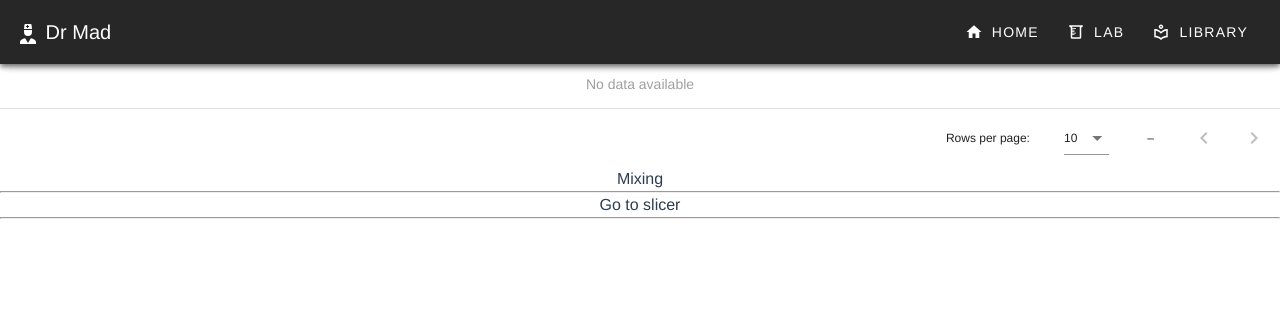
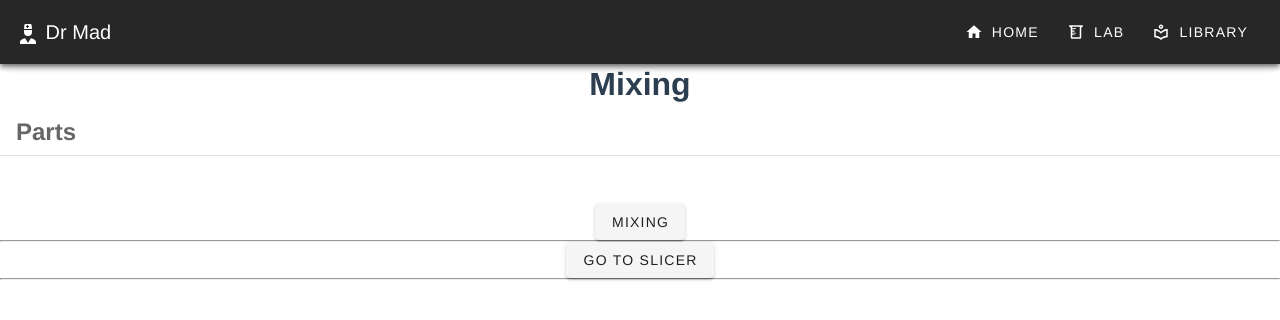
Before and after one commit to Azmog25/projetVue2022, a Vue app: page /labo/mix in a window 1280 px wide. Shown: the top 320 px of the page. Built offline with nearby package versions, Linux system fonts and the light colour scheme.

Commit message:
commit final

```diff
--- a/src/components/CheckedList.vue
+++ b/src/components/CheckedList.vue
@@ -1,15 +1,15 @@
 <template>
   <div>
-    <table>
+    <v-simple-table>
       <tr>
-        <td>
-          <p v-for="(e,index) in entries" :key="index">
+        <th>
+          <h3 v-for="(e,index) in parts" :key="index">
             <input type="checkbox" :id="index" :value="index" v-model="chosenEntries" @change="$emit('chosen-changed',chosenEntries)">
             <label :for="index"><span v-for="(f,index) in fields" :key="index">{{e[f]}} </span></label>
-          </p>
-        </td>
+          </h3>
+        </th>
       </tr>
-    </table>
+    </v-simple-table>
   </div>
 </template>
 
@@ -18,9 +18,10 @@
   export default {
     name: 'CheckedList',
     props: ['entries','fields'],
-    data : () => {
+    data() {
       return {
-        chosenEntries:[]
+        chosenEntries:[],
+        parts: this.$store.getters.getParts
       }
     }
   }
--- a/src/store/index.js
+++ b/src/store/index.js
@@ -21,6 +21,9 @@ export default new Vuex.Store({
                 state.viruses.push(elem)
             })
         },
+        addVirusToLibrary(state, virus) {
+            state.viruses.push(virus)
+        },
 
         setSample(state, virus) {
             state.samples.push(virus)
--- a/src/views/Home.vue
+++ b/src/views/Home.vue
@@ -1,8 +1,8 @@
 <template>
   <div>
     <h1>Home</h1>
-    <p> Welcome to Dr Mad P4 laboratory. Here you can create the most monstruous viruses ever known</p>
-
+    <h4> Welcome to Dr Mad P4 laboratory. Here you can create the most monstruous viruses ever known</h4>
+    <v-spacer></v-spacer>
     <v-carousel
         cycle
         height="400"
--- a/src/views/Mixer.vue
+++ b/src/views/Mixer.vue
@@ -1,44 +1,90 @@
 <template>
   <div>
-    <v-data-table border="0">
-      <tr>
-        <td><h1>Parts</h1></td>
-      </tr>
-      <tr>
-        <td>
-          <CheckedList :fields="['code']" @chosen-changed="chosenParts = $event" />
-        </td>
-      </tr>
-    </v-data-table>
-    <button :disabled="chosenParts.length===0" @click="mix()">Mixing</button>
+    <h1>Mixing</h1>
+    <v-simple-table border="0">
+      <thead>
+        <tr>
+          <th><h1>Parts</h1></th>
+        </tr>
+      </thead>
+      <tbody>
+        <tr>
+          <th>
+            <h3 v-for="(e,index) in parts" :key="index">
+              <input type="checkbox" :id="index" :value="index" @change="bonjour(index)">
+              <label :for="index">{{parts[index].code}}</label>
+            </h3>
+          </th>
+        </tr>
+      </tbody>
+
+    </v-simple-table>
+    <v-btn @click="mix()">Mixing</v-btn>
 
     <hr/>
-    <button @click="$router.push({path:'/labo/slice'})">Go to slicer</button>
+    <v-btn @click="$router.push({path:'/labo/slice'})">Go to slicer</v-btn>
 
     <hr/>
-    <p v-if="newVirus != null">New virus: <input v-model="newVirus.name"> {{newVirus.code}} {{newVirus.mortalite}}
-    <button @click="sendToLibrary">Send to library</button>
-    </p>
+    <v-row>
+      <v-col
+          cols="12"
+          sm="6"
+          md="4"
+          lg="3"
+      >
+      <v-card elevation="20" v-if="newVirus != null">
+        <v-card-title class="subheading font-weight-bold">
+          New virus:
+        </v-card-title>
 
+        <v-divider></v-divider>
+
+        <v-list dense>
+          <v-list-item>
+            <v-list-item-content class="aligned-end">
+
+              <v-text-field v-model="newVirus.name"> </v-text-field>{{newVirus.code}} {{newVirus.mortalite}}
+
+            </v-list-item-content>
+          </v-list-item>
+        </v-list>
+
+        <v-list-item-action>
+          <v-btn color="blue lighten-3" elevation="8" @click="sendToLibrary">Send to library
+
+            <v-icon>{{  }}</v-icon>
+
+          </v-btn>
+        </v-list-item-action>
+      </v-card>
+      </v-col>
+    </v-row>
   </div>
 </template>
 
 <script>
   import {Virus, viruses} from '@/model'
-  import CheckedList from '../components/CheckedList.vue'
 
   export default {
     name: 'Mixer',
-    data : () => {
+    data() {
       return {
         chosenParts:[],
-        newVirus : null
+        newVirus : null,
+        parts: this.$store.getters.getParts
       }
     },
-    components: {
-      CheckedList
-    },
     methods: {
+      bonjour : function (index) {
+
+        if (this.chosenParts.includes(index)){
+          this.chosenParts.splice(this.chosenParts.indexOf(index))
+        }
+        else {
+          this.chosenParts.push(index)
+        }
+        console.log(this.chosenParts)
+      },
       mix : function() {
         let newCode="";
 
@@ -60,8 +106,10 @@
         this.chosenParts.splice(0,this.chosenParts.length)
       },
       sendToLibrary : function() {
-        this.$emit('store-virus',this.newVirus);
-        this.newVirus = null;
+        this.$store.commit("addVirusToLibrary",this.newVirus);
+        console.log("new" + this.newVirus)
+        //this.newVirus = null;
+
       }
     }
   }
--- a/src/views/Slicer.vue
+++ b/src/views/Slicer.vue
@@ -184,7 +184,7 @@
         </template>
       </v-data-iterator>
     </v-container>
-    <v-btn @click="cut()" elevation="10" color="red" large class="ma-5"><v-icon>{{ icons[0] }}</v-icon>cut and send to mixer</v-btn>
+    <v-btn @click="cut()" elevation="10" :disabled="chosenViruses.length===0" color="red" large class="ma-5"><v-icon>{{ icons[0] }}</v-icon>cut and send to mixer</v-btn>
     <v-spacer></v-spacer>
     <v-btn @click="$router.push({path:'/labo/mix'})" large elevation="10" color="blue lighten-3"><v-icon>{{ icons[1] }}</v-icon> Go to mixer</v-btn>
   </div>
```
